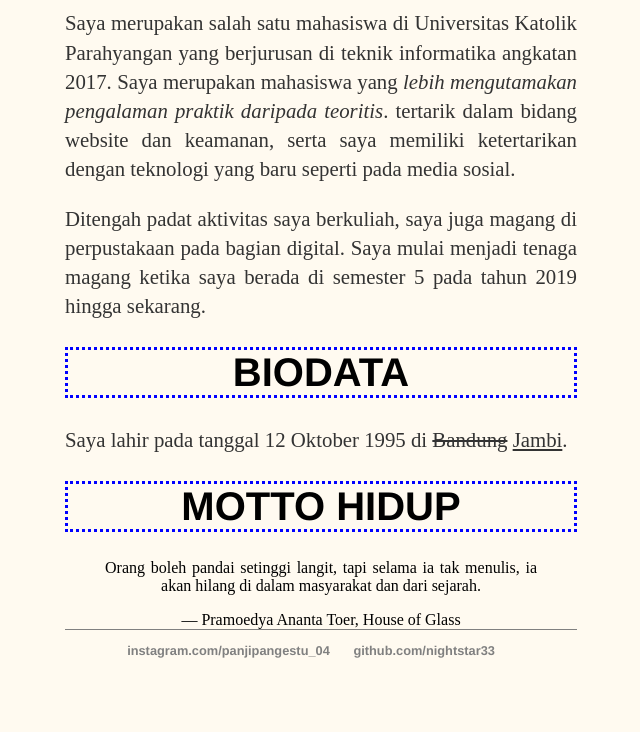
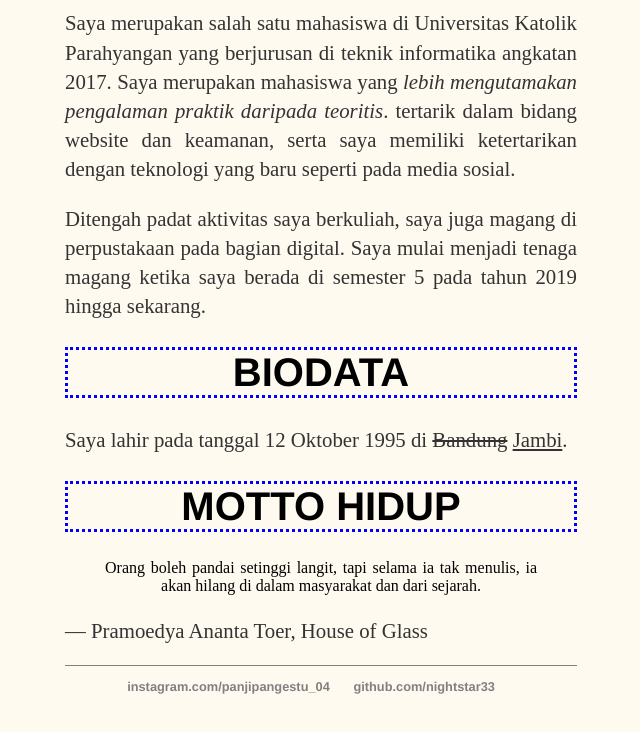
Before and after one commit to nightstar33/nightstar33.github.io, a plain HTML site: page index.html in a window 1280 px wide. Shown: the part 632-1364 px from the top of the page, without its empty margins (319-959 px from the left). Drawn offline with Linux system fonts and the light colour scheme.

Commit message:
Update index.html

```diff
--- a/index.html
+++ b/index.html
@@ -28,7 +28,7 @@
 				<p>Saya lahir pada tanggal 12 Oktober 1995 di <del>Bandung</del> <ins>Jambi</ins>.</p>
 			<h1 class="upper three">Motto Hidup</h1>
 				<blockquote>Orang boleh pandai setinggi langit, tapi selama ia tak menulis, ia akan hilang di dalam masyarakat dan dari sejarah.</blockquote>
-― Pramoedya Ananta Toer, House of Glass
+					<p>― Pramoedya Ananta Toer, House of Glass</p>
 
     		</div><!-- /.blurb -->
 		</div><!-- /.container -->
```
